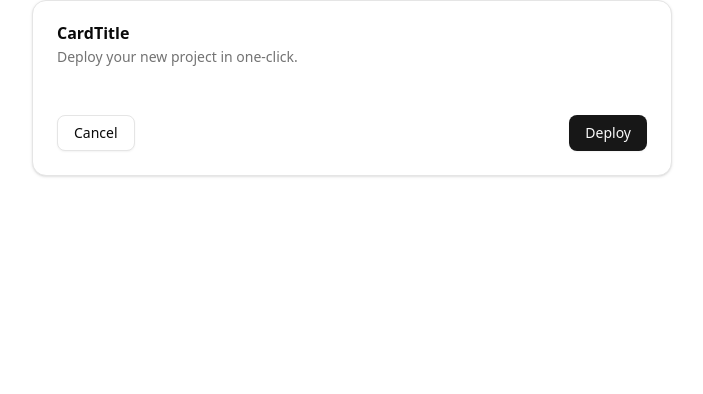
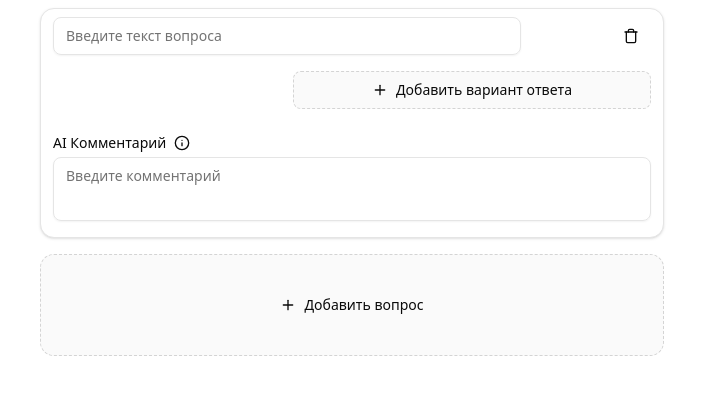
Before and after one commit to apastan/react-flow, a React (Vite) app: page /form in a window 1280 px wide. Both pictures are taken after a click on the button "Создать первый вопрос". Shown: the top 394 px of the page, without its empty margins (288-991 px from the left). Built offline with nearby package versions, Linux system fonts and the light colour scheme.

Commit message:
form builder v1

```diff
--- a/src/components/ui/button.tsx
+++ b/src/components/ui/button.tsx
@@ -5,7 +5,7 @@ import { cva, type VariantProps } from 'class-variance-authority'
 import { cn } from '@/lib/utils'
 
 const buttonVariants = cva(
-  "inline-flex items-center justify-center gap-2 whitespace-nowrap rounded-md text-sm font-medium transition-all disabled:pointer-events-none disabled:opacity-50 [&_svg]:pointer-events-none [&_svg:not([class*='size-'])]:size-4 shrink-0 [&_svg]:shrink-0 outline-none focus-visible:border-ring focus-visible:ring-ring/50 focus-visible:ring-[3px] aria-invalid:ring-destructive/20 dark:aria-invalid:ring-destructive/40 aria-invalid:border-destructive",
+  "inline-flex items-center justify-center gap-2 whitespace-nowrap rounded-md text-sm font-medium transition-all disabled:pointer-events-none disabled:opacity-50 [&_svg]:pointer-events-none [&_svg:not([class*='size-'])]:size-4 shrink-0 [&_svg]:shrink-0 outline-none focus-visible:border-ring focus-visible:ring-ring/50 focus-visible:ring-[3px] aria-invalid:ring-destructive/20 dark:aria-invalid:ring-destructive/40 aria-invalid:border-destructive cursor-pointer",
   {
     variants: {
       variant: {
--- /dev/null
+++ b/src/features/tg-bot-builder-form/ui/add-button.tsx
@@ -0,0 +1,22 @@
+import type { ComponentPropsWithoutRef } from 'react'
+import { cn } from '@/lib/utils.ts'
+
+export type AddQuestionButtonProps = ComponentPropsWithoutRef<'button'>
+
+export const AddButton = (props: AddQuestionButtonProps) => {
+  const { className, ...restProps } = props
+
+  return (
+    <button
+      type={'button'}
+      className={cn(
+        [
+          'inline-flex items-center justify-center gap-2 whitespace-nowrap text-sm font-medium',
+          'w-full bg-neutral-50 hover:bg-accent border border-dashed border-neutral-300 py-10 rounded-xl cursor-pointer transition-all',
+        ],
+        className
+      )}
+      {...restProps}
+    />
+  )
+}
--- a/src/features/tg-bot-builder-form/ui/form-builder.tsx
+++ b/src/features/tg-bot-builder-form/ui/form-builder.tsx
@@ -1,25 +1,97 @@
 import { useState } from 'react'
-import { Question } from '@/features/tg-bot-builder-form/ui/question.tsx'
+import { Question } from './question'
 import { Button } from '@/components/ui/button.tsx'
+import { AddButton } from './add-button.tsx'
+import { Plus } from 'lucide-react'
+import { getId } from '@/features/telegram-bot-builder/lib'
+
+export type ChoiceType = {
+  id: string
+  text: string // текст варианта ответа (кнопка-choice в телеграмм)
+}
+
+export type QuestionType = {
+  name: string
+  question: string
+  choices: ChoiceType[]
+  only_choices?: boolean
+  gpt: string
+}
 
 export const FormBuilder = () => {
   const isLoading = false
-  const initialQuestions = [1, 2, 3]
-  const [questions, setQuestions] = useState<number[]>([])
-  const hasQuestions = questions.length
+  const initialQuestions = []
+  const [questions, setQuestions] = useState<QuestionType[]>([])
+  const hasQuestions = questions.length > 0
+  console.log(questions)
 
   const addQuestion = () => {
-    setQuestions((state) => [...state, state.length])
+    setQuestions((state) => {
+      const newQuestion: QuestionType = {
+        name: getId(),
+        question: '',
+        choices: [],
+        only_choices: false,
+        gpt: '',
+      }
+
+      return [...state, newQuestion]
+    })
+  }
+
+  const addChoice = (questionId: string) => {
+    setQuestions((state) => {
+      const newChoice: ChoiceType = {
+        id: getId(),
+        text: '',
+      }
+
+      return state.map((q) =>
+        q.name === questionId ? { ...q, choices: [...q.choices, newChoice] } : q
+      )
+    })
+  }
+
+  const removeQuestion = (name: string) => {
+    setQuestions((q) => {
+      return q.filter((q) => q.name !== name)
+    })
+  }
+
+  const removeChoice = (questionName: string, choiceId: string) => {
+    setQuestions((q) => {
+      return q.map((q) =>
+        q.name === questionName
+          ? { ...q, choices: q.choices.filter((c) => c.id !== choiceId) }
+          : q
+      )
+    })
   }
 
   if (isLoading) return <div>Loading...</div>
 
   return (
-    <div className="max-w-1/2 mx-auto">
+    <div className="max-w-1/2 mx-auto p-2">
       {hasQuestions ? (
-        questions.map((question) => {
-          return <Question />
-        })
+        <>
+          <div className={'flex flex-col space-y-4 mb-4'}>
+            {questions.map((question) => {
+              return (
+                <Question
+                  key={question.name}
+                  addChoice={addChoice}
+                  question={question}
+                  removeChoice={removeChoice}
+                  removeQuestion={removeQuestion}
+                />
+              )
+            })}
+          </div>
+          <AddButton onClick={addQuestion}>
+            <Plus className="w-4 h-4" />
+            Добавить вопрос
+          </AddButton>
+        </>
       ) : (
         <div className={'h-screen flex justify-center items-center'}>
           <Button type={'button'} onClick={addQuestion}>
--- a/src/features/tg-bot-builder-form/ui/question.tsx
+++ b/src/features/tg-bot-builder-form/ui/question.tsx
@@ -1,26 +1,106 @@
+import { Card, CardContent } from '@/components/ui/card.tsx'
+import { Button } from '@/components/ui/button.tsx'
+import { Textarea } from '@/components/ui/textarea.tsx'
+import { Info, Plus, Trash, X } from 'lucide-react'
+import { AddButton } from '@/features/tg-bot-builder-form/ui/add-button.tsx'
+import { Label } from '@/components/ui/label.tsx'
+import { useId } from 'react'
+import type { QuestionType } from '@/features/tg-bot-builder-form/ui/form-builder.tsx'
 import {
-  Card,
-  CardContent,
-  CardDescription,
-  CardFooter,
-  CardHeader,
-  CardTitle,
-} from '@/components/ui/card.tsx'
-import { Button } from '@/components/ui/button.tsx'
+  Popover,
+  PopoverContent,
+  PopoverTrigger,
+} from '@/components/ui/popover.tsx'
+import { cn } from '@/lib/utils.ts'
 
-export const Question = () => {
+type QuestionProps = {
+  addChoice: (id: string) => void
+  removeQuestion: (name: string) => void
+  question: QuestionType
+  removeChoice: (questionId: string, choiceId: string) => void
+}
+
+export const Question = ({
+  addChoice,
+  question,
+  removeQuestion,
+  removeChoice,
+}: QuestionProps) => {
+  const id = useId()
+
   return (
-    <Card>
-      <CardHeader>
-        <CardTitle>CardTitle</CardTitle>
-        <CardDescription>Deploy your new project in one-click.</CardDescription>
-      </CardHeader>
+    <Card className={'py-2'}>
+      <CardContent className={'px-3'}>
+        <div className="flex justify-between items-center mb-2 space-x-[15%]">
+          <Textarea
+            placeholder="Введите текст вопроса"
+            className="resize-none py-2 min-h-9"
+          />
 
-      <CardContent></CardContent>
-      <CardFooter className="flex justify-between">
-        <Button variant="outline">Cancel</Button>
-        <Button>Deploy</Button>
-      </CardFooter>
+          <Button
+            className={'rounded-full shrink-0'}
+            variant="ghost"
+            onClick={() => removeQuestion(question.name)}
+          >
+            <Trash className="w-4 h-4" />
+          </Button>
+        </div>
+
+        <div className={'mt-4 mb-6 ml-60'}>
+          {question.choices.map((choice) => {
+            return (
+              <div
+                className={'flex justify-between items-center mb-2 space-x-1'}
+                key={choice.id}
+              >
+                <Textarea
+                  defaultValue={choice.text}
+                  placeholder="Укажите вариант ответа"
+                  className="resize-none py-2 min-h-9"
+                />
+                <Button
+                  size={'icon'}
+                  className={'rounded-full shrink-0 '}
+                  variant="ghost"
+                  onClick={() => removeChoice(question.name, choice.id)}
+                >
+                  <X className="w-4 h-4" />
+                </Button>
+              </div>
+            )
+          })}
+          <div className={cn([question.choices.length > 0 ? 'pr-10' : ''])}>
+            <AddButton
+              className={'py-2 rounded-md'}
+              onClick={() => addChoice(question.name)}
+            >
+              <Plus className="w-4 h-4" />
+              Добавить вариант ответа
+            </AddButton>
+          </div>
+        </div>
+
+        <div className="flex items-center space-x-2  pb-1">
+          <Label htmlFor={id} className={'text-sm'}>
+            AI Комментарий
+          </Label>
+
+          <Popover>
+            <PopoverTrigger className={'cursor-pointer'}>
+              <Info className="size-4" />
+            </PopoverTrigger>
+            <PopoverContent className={'text-sm'}>
+              Это текст для AI, на основании которого AI принимается решение,
+              соответствует ли ответ кандидата требованиям
+            </PopoverContent>
+          </Popover>
+        </div>
+        <Textarea
+          id={id}
+          placeholder="Введите комментарий"
+          className="resize-none py-2 mb-2"
+        />
+      </CardContent>
     </Card>
   )
 }
```
Also changed, not shown: src/features/tg-bot-builder-form/ui/add-question.ts (deleted).
